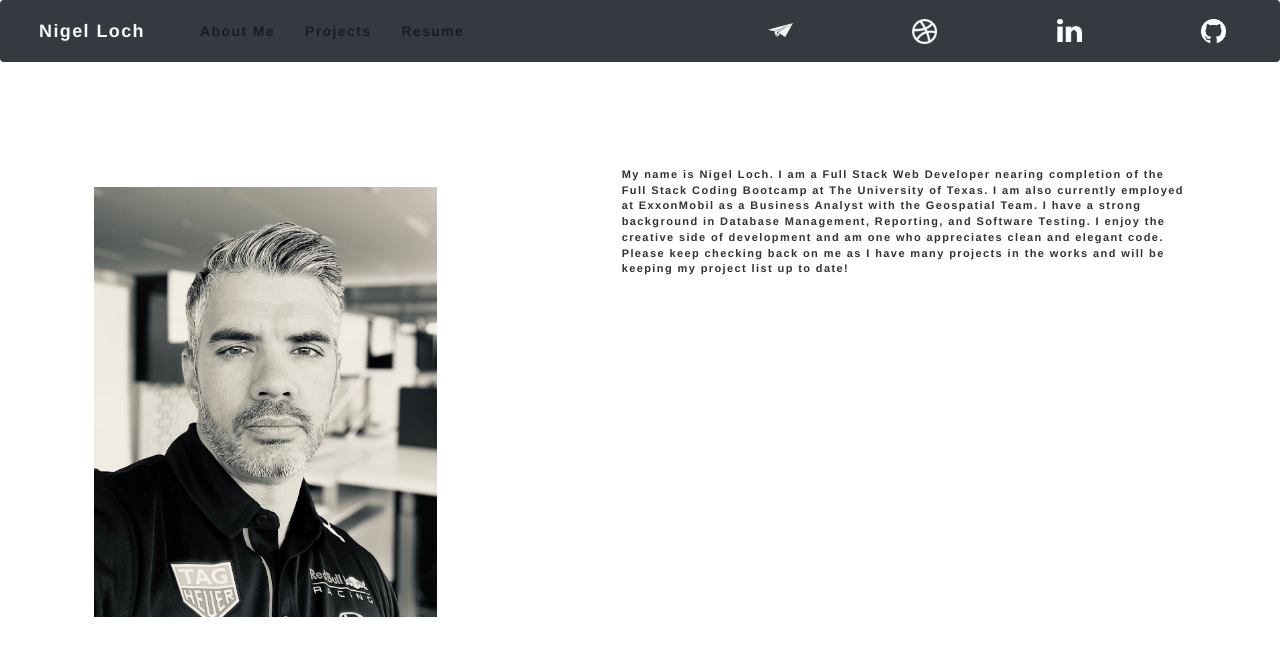
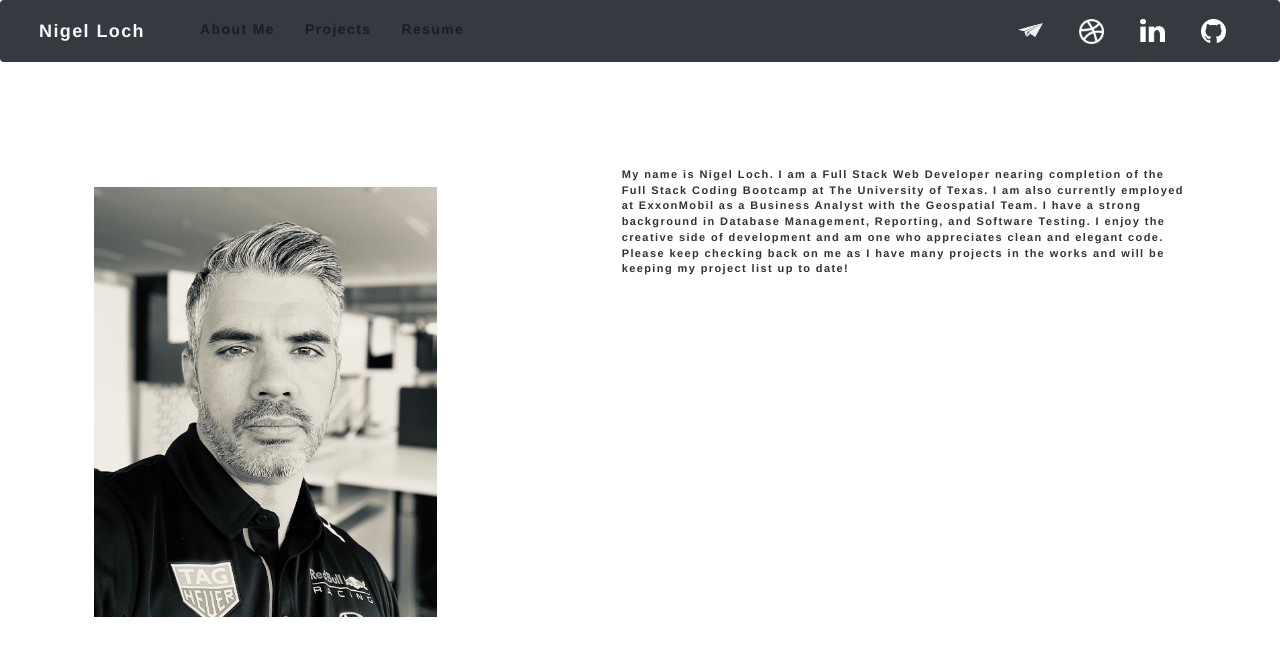
Before and after one commit to nigelloch/portfolio, a React (Create React App) app: page / in a window 1280 px wide. Shown: the top 656 px of the page. Built offline with nearby package versions, Linux system fonts and the light colour scheme.

Commit message:
resolved icon location

```diff
--- a/src/components/Nav/index.js
+++ b/src/components/Nav/index.js
@@ -20,15 +20,14 @@ function Navigation(props) {
         <span role="img" aria-label="camera"> </span> Nigel Loch
       </Navbar.Brand>
       <Navbar.Toggle aria-controls="basic-navbar-nav" />
-      <Navbar.Collapse id="basic-navbar-nav" className={"ml-auto justfiy-content-center flex-row"}>
+      <Navbar.Collapse id="basic-navbar-nav">
         <Nav >
           <Nav.Link onClick={() => setCurrentPage(pages[0])} className={`mx-3 ${currentPage === pages[0] && 'navActive'}`}>About Me</Nav.Link>
           <Nav.Link onClick={() => setCurrentPage(pages[1])} className={`mx-3 ${currentPage === pages[1] && 'navActive'}`}>Projects</Nav.Link>
           <Nav.Link onClick={() => setCurrentPage(pages[2])} className={`mx-3 ${currentPage === pages[2] && 'navActive'}`}>Resume</Nav.Link>
         </Nav>
-      </Navbar.Collapse>
-      <Navbar.Collapse className="ml-auto">
-        <Nav class="flex-row">
+
+        <Nav class="float-right flex-row">
           <Nav.Link href="mailto:nigelloch@gmail.com?subject=Hello there!" target="_blank">
             <img className="nav-icon" src={require(`../../assets/icons/mail.png`).default} alt="mail icon"></img>
           </Nav.Link>
```
